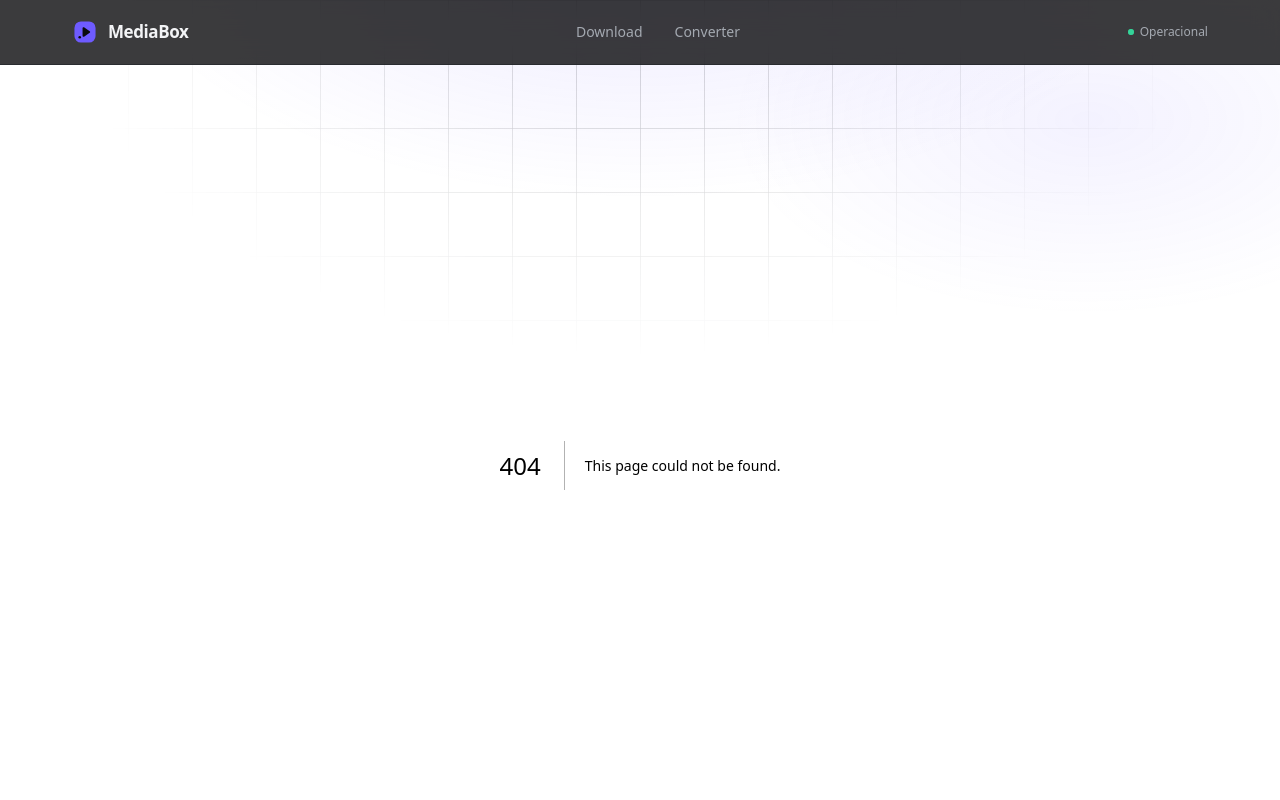
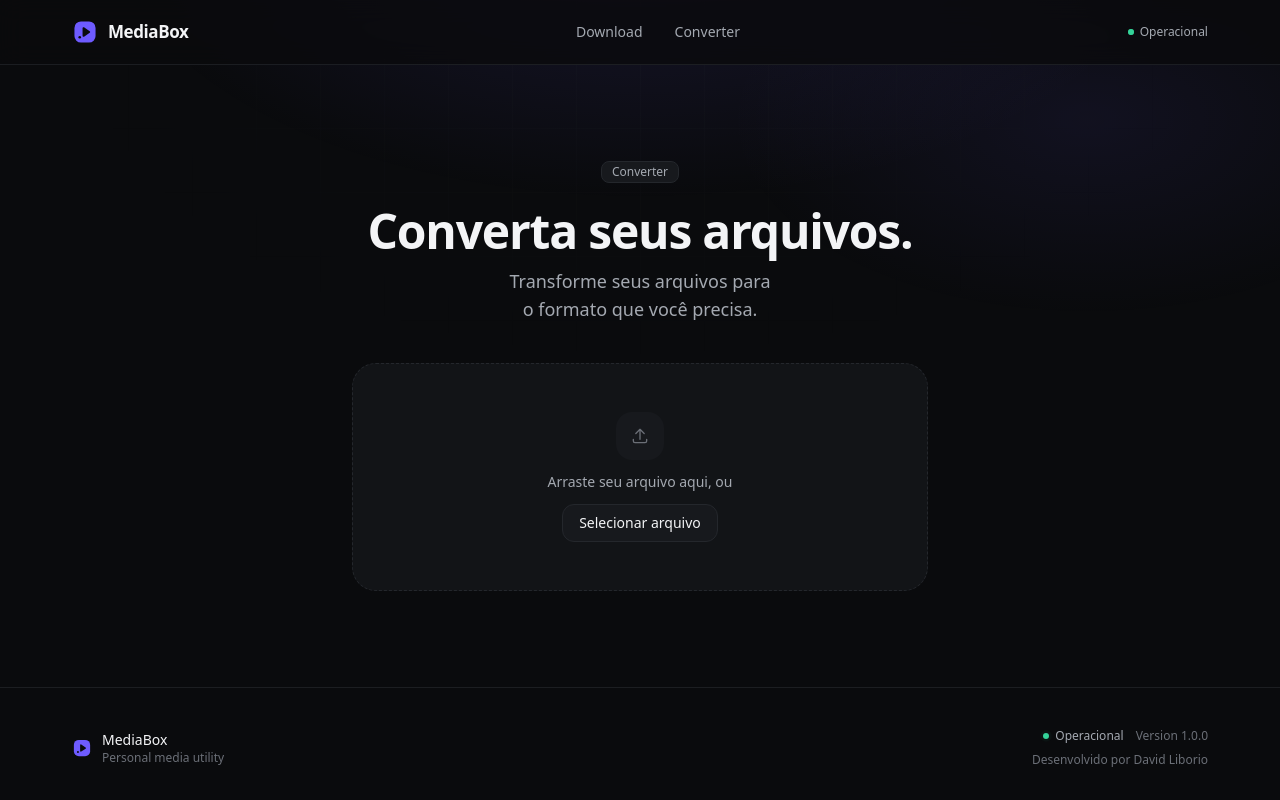
Before and after one commit to davidlibal/mediabox, a Next.js app: page /converter in a window 1280 px wide. Before the commit this address had no page. Shown: the top 800 px of the page. Built offline with nearby package versions, Linux system fonts and the light colour scheme.

Commit message:
Create page.tsx

```diff
--- /dev/null
+++ b/app/converter/page.tsx
@@ -0,0 +1,23 @@
+import { Badge } from "@/components/ui/badge";
+import { ConverterFlow } from "@/components/converter-flow";
+
+export const metadata = {
+  title: "Converter — MediaBox",
+  description: "Transforme seus arquivos para o formato que você precisa.",
+};
+
+export default function ConverterPage() {
+  return (
+    <div className="mx-auto flex max-w-[1200px] flex-col items-center px-5 py-24 text-center sm:px-8">
+      <Badge tone="neutral">Converter</Badge>
+      <h1 className="mt-6 text-4xl font-semibold tracking-tight text-text-primary sm:text-5xl">
+        Converta seus arquivos.
+      </h1>
+      <p className="mt-3 max-w-md text-balance text-base text-text-secondary sm:text-lg">
+        Transforme seus arquivos para o formato que você precisa.
+      </p>
+
+      <ConverterFlow />
+    </div>
+  );
+}
```
